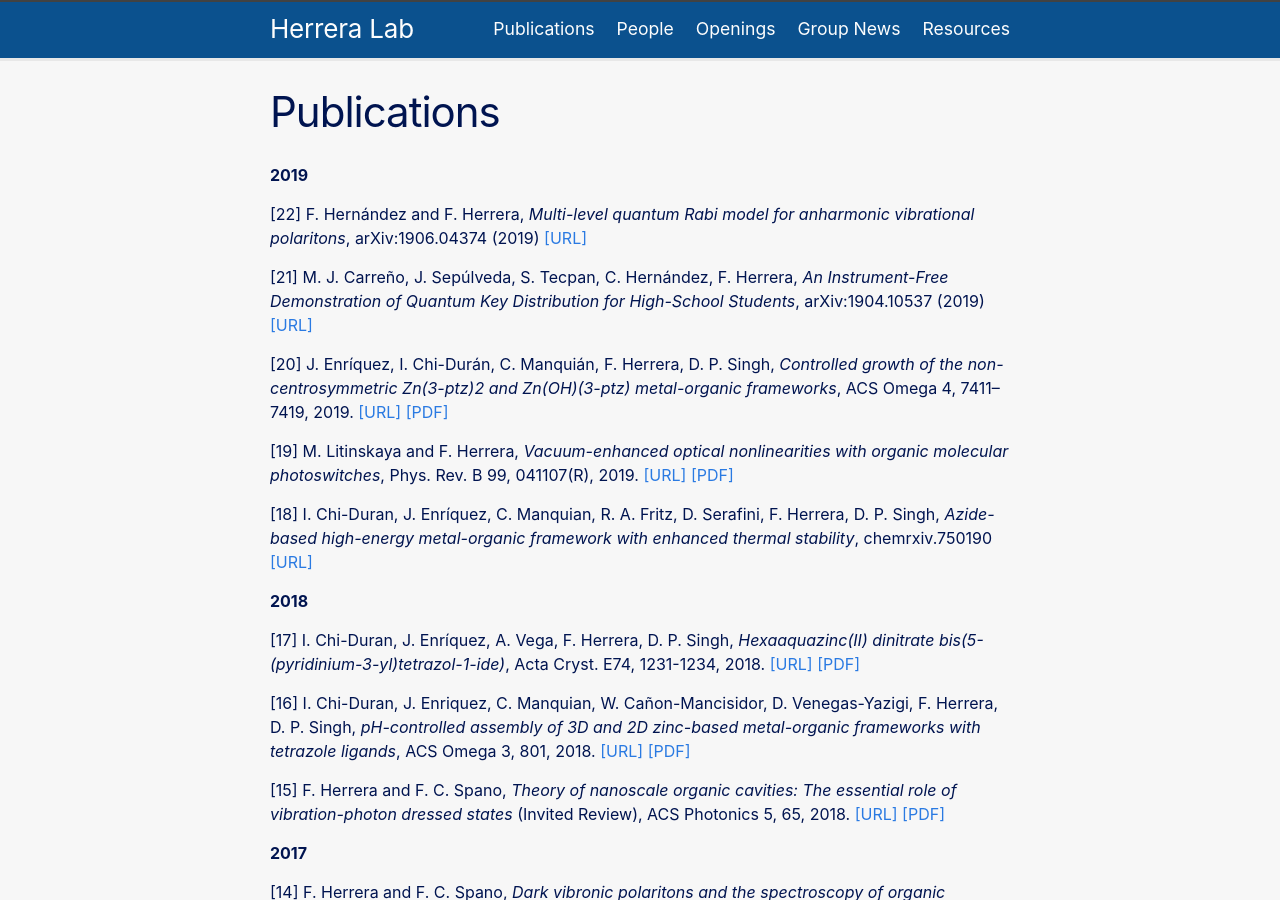
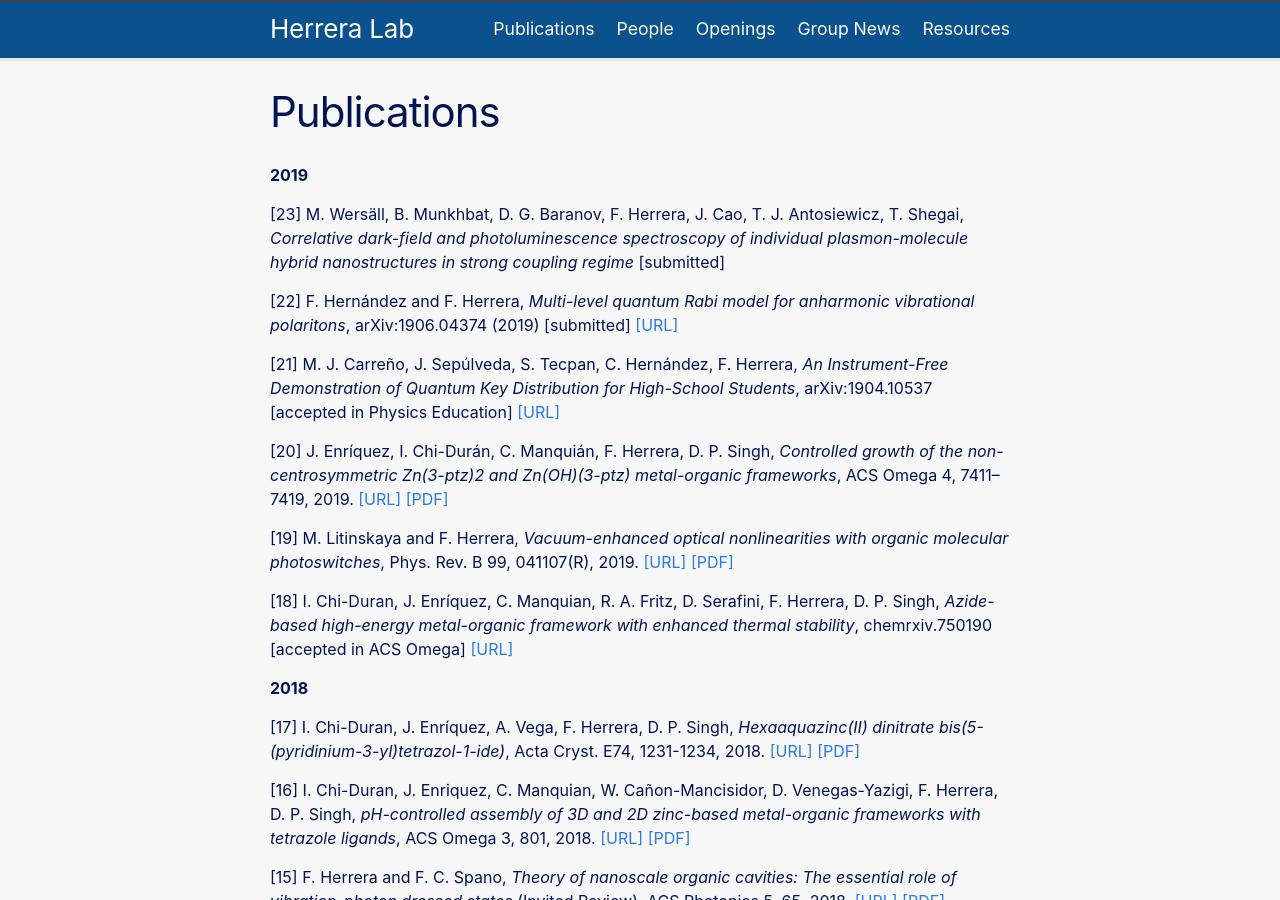
Before and after one commit to fherreralab/fherreralab.github.io, a Jekyll site: the page built from publications.md, in a window 1280 px wide and 900 px high. Built offline with Jekyll 4.4.1, drawn with Linux system fonts in a browser that asks for light colours.

Commit message:
updated news and publications

```diff
--- a/publications.md
+++ b/publications.md
@@ -6,9 +6,11 @@ permalink: /publications/
 
 **2019**
 
-[22] F. Hernández and F. Herrera, *Multi-level quantum Rabi model for anharmonic vibrational polaritons*, arXiv:1906.04374 (2019) [[URL]](https://arxiv.org/abs/1906.04374)
+[23] M. Wersäll, B. Munkhbat, D. G. Baranov, F. Herrera, J. Cao, T. J. Antosiewicz, T. Shegai, *Correlative dark-field and photoluminescence spectroscopy of individual plasmon-molecule hybrid nanostructures in strong coupling regime* [submitted]
 
-[21] M. J. Carreño, J. Sepúlveda, S. Tecpan, C. Hernández, F. Herrera, *An Instrument-Free Demonstration of Quantum Key Distribution for High-School Students*, arXiv:1904.10537 (2019) [[URL]](https://arxiv.org/abs/1904.10537)
+[22] F. Hernández and F. Herrera, *Multi-level quantum Rabi model for anharmonic vibrational polaritons*, arXiv:1906.04374 (2019) [submitted] [[URL]](https://arxiv.org/abs/1906.04374)
+
+[21] M. J. Carreño, J. Sepúlveda, S. Tecpan, C. Hernández, F. Herrera, *An Instrument-Free Demonstration of Quantum Key Distribution for High-School Students*, arXiv:1904.10537 [accepted in Physics Education] [[URL]](https://arxiv.org/abs/1904.10537)
 
 [20] J. Enríquez, I. Chi-Durán, C. Manquián, F. Herrera, D. P. Singh, *Controlled growth of the non-centrosymmetric Zn(3-ptz)2 and Zn(OH)(3-ptz) metal-organic frameworks*, ACS Omega 4, 7411–7419, 2019. [[URL]](https://pubs.acs.org/doi/10.1021/acsomega.9b00236) [[PDF]]({{ "/assets/papers/2019 Controlled Growth of the Noncentrosymmetric Zn(3-ptz)2 and Zn(OH)(3-ptz) Metal–Organic Frameworks.pdf" | absolute_url}})
 
@@ -16,7 +18,7 @@ permalink: /publications/
 [19] M. Litinskaya and F. Herrera, *Vacuum-enhanced optical nonlinearities with organic molecular photoswitches*, Phys. Rev. B 99, 041107(R), 2019. [[URL]](https://journals.aps.org/prb/abstract/10.1103/PhysRevB.99.041107) [[PDF]]({{ "/assets/papers/2019 Vacuum-enhanced optical nonlinearities with disordered molecular photoswitches.pdf" | absolute_url}})
 
 
-[18] I. Chi-Duran, J. Enríquez, C. Manquian, R. A. Fritz, D. Serafini, F. Herrera, D. P. Singh, *Azide-based high-energy metal-organic framework with enhanced thermal stability*, chemrxiv.750190 [[URL]](https://doi.org/10.26434/chemrxiv.7501901.v1)
+[18] I. Chi-Duran, J. Enríquez, C. Manquian, R. A. Fritz, D. Serafini, F. Herrera, D. P. Singh, *Azide-based high-energy metal-organic framework with enhanced thermal stability*, chemrxiv.750190 [accepted in ACS Omega] [[URL]](https://doi.org/10.26434/chemrxiv.7501901.v1)
 
 
 **2018**
```
Also changed, not shown: _posts/2019-01-5-Dr.-Federico-Hernández-joins-our-group-as-a-postdoc.md (+2 -2 lines), _posts/2019-01-5-Dr.-Federico-Hernández-joins-our-group-as-a-postdoc.md (+2 -2 lines), _posts/2019-06-10-Dr.-Johan-Triana-joins-our-group-as-a-postdoc.md (added, +9 -0 lines), index.md (+2 -7 lines), openings.md (+8 -2 lines), 6 other files.
